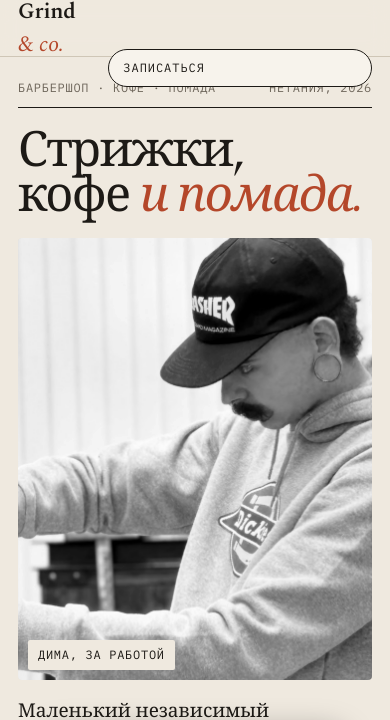
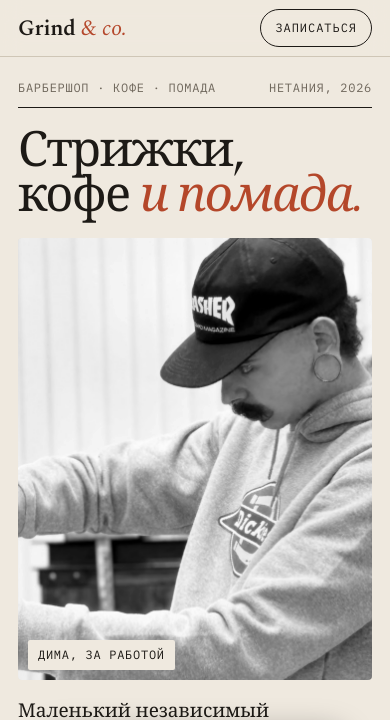
Before and after one commit to EgorChet/barbershop-netanya, a plain HTML site: page v5-pomade/index.html in a window 390 px wide. Shown: the top 720 px of the page. Drawn offline with nearby package versions, Linux system fonts and the light colour scheme.

Commit message:
Fix booking dialog class clash with page header button
Co-Authored-By: Claude Opus 5.5 <noreply@anthropic.com>

```diff
--- a/assets/booking.js
+++ b/assets/booking.js
@@ -25,9 +25,9 @@
   var css =
     ".bk-ov{position:fixed;inset:0;z-index:10000;background:rgba(0,0,0,.6);backdrop-filter:blur(6px);-webkit-backdrop-filter:blur(6px);display:flex;align-items:flex-end;justify-content:center;opacity:0;pointer-events:none;transition:opacity .3s}" +
     ".bk-ov.open{opacity:1;pointer-events:auto}" +
-    ".bk{--r:var(--bk-radius,18px);width:min(560px,100%);max-height:92vh;overflow:auto;background:var(--bk-bg,#fff);color:var(--bk-fg,#141414);border-radius:var(--r) var(--r) 0 0;padding:22px 20px 26px;transform:translateY(40px);transition:transform .35s cubic-bezier(.2,.7,.2,1);font-family:inherit}" +
-    ".bk-ov.open .bk{transform:none}" +
-    "@media(min-width:640px){.bk-ov{align-items:center}.bk{border-radius:var(--r);padding:28px}}" +
+    ".bk-sheet{--r:var(--bk-radius,18px);width:min(560px,100%);max-height:92vh;overflow:auto;background:var(--bk-bg,#fff);color:var(--bk-fg,#141414);border-radius:var(--r) var(--r) 0 0;padding:22px 20px 26px;transform:translateY(40px);transition:transform .35s cubic-bezier(.2,.7,.2,1);font-family:inherit}" +
+    ".bk-ov.open .bk-sheet{transform:none}" +
+    "@media(min-width:640px){.bk-ov{align-items:center}.bk-sheet{border-radius:var(--r);padding:28px}}" +
     ".bk-h{display:flex;justify-content:space-between;align-items:center;gap:12px;margin-bottom:6px}" +
     ".bk-h b{font-family:var(--bk-head,inherit);font-size:24px;font-weight:700;line-height:1.1}" +
     ".bk-x{border:0;background:transparent;color:inherit;font-size:26px;line-height:1;cursor:pointer;padding:4px 8px;opacity:.7}" +
@@ -50,8 +50,8 @@
     ".bk-t button{padding:11px 0;border:1px solid var(--bk-line,#e5e5e5);border-radius:calc(var(--r) * .6);background:transparent;color:inherit;cursor:pointer;font:inherit;font-size:14px}" +
     ".bk-t button.sel{border-color:var(--bk-acc,#ff5a1f);background:var(--bk-acc,#ff5a1f);color:var(--bk-acc-fg,#fff)}" +
     ".bk-t button:disabled{opacity:.3;text-decoration:line-through;cursor:default}" +
-    ".bk input{width:100%;padding:14px;border:1px solid var(--bk-line,#e5e5e5);border-radius:calc(var(--r) * .6);background:transparent;color:inherit;font:inherit;font-size:16px;margin-bottom:10px}" +
-    ".bk input:focus{outline:2px solid var(--bk-acc,#ff5a1f);outline-offset:1px}" +
+    ".bk-sheet input{width:100%;padding:14px;border:1px solid var(--bk-line,#e5e5e5);border-radius:calc(var(--r) * .6);background:transparent;color:inherit;font:inherit;font-size:16px;margin-bottom:10px}" +
+    ".bk-sheet input:focus{outline:2px solid var(--bk-acc,#ff5a1f);outline-offset:1px}" +
     ".bk-sum{border:1px dashed var(--bk-line,#ddd);border-radius:calc(var(--r) * .6);padding:14px;font-size:14px;line-height:1.8;margin-bottom:14px}" +
     ".bk-sum b{float:right}" +
     ".bk-f{display:flex;gap:10px;margin-top:18px}" +
@@ -66,7 +66,7 @@
 
   var ov = document.createElement("div");
   ov.className = "bk-ov";
-  ov.innerHTML = '<div class="bk" role="dialog" aria-modal="true" aria-label="Онлайн-запись"></div>';
+  ov.innerHTML = '<div class="bk-sheet" role="dialog" aria-modal="true" aria-label="Онлайн-запись"></div>';
   document.body.appendChild(ov);
   var box = ov.firstChild;
   var s;
--- a/v5-pomade/index.html
+++ b/v5-pomade/index.html
@@ -37,7 +37,7 @@ img{display:block;max-width:100%}
 /* top bar */
 .top{position:sticky;top:0;z-index:40;background:color-mix(in srgb,var(--paper) 88%,transparent);backdrop-filter:blur(10px);-webkit-backdrop-filter:blur(10px);border-bottom:1px solid var(--line);padding-top:env(safe-area-inset-top,0px)}
 .top .wrap{display:flex;align-items:center;justify-content:space-between;height:56px;gap:12px}
-.logo{font-family:var(--serif);font-weight:600;font-size:22px;letter-spacing:-.01em;text-decoration:none}
+.logo{font-family:var(--serif);font-weight:600;font-size:22px;letter-spacing:-.01em;text-decoration:none;white-space:nowrap}
 .logo i{font-style:italic;font-weight:400;color:var(--tin)}
 .top nav{display:none;gap:26px;font-size:14px}
 .top nav a{text-decoration:none;color:var(--mut)}
```
